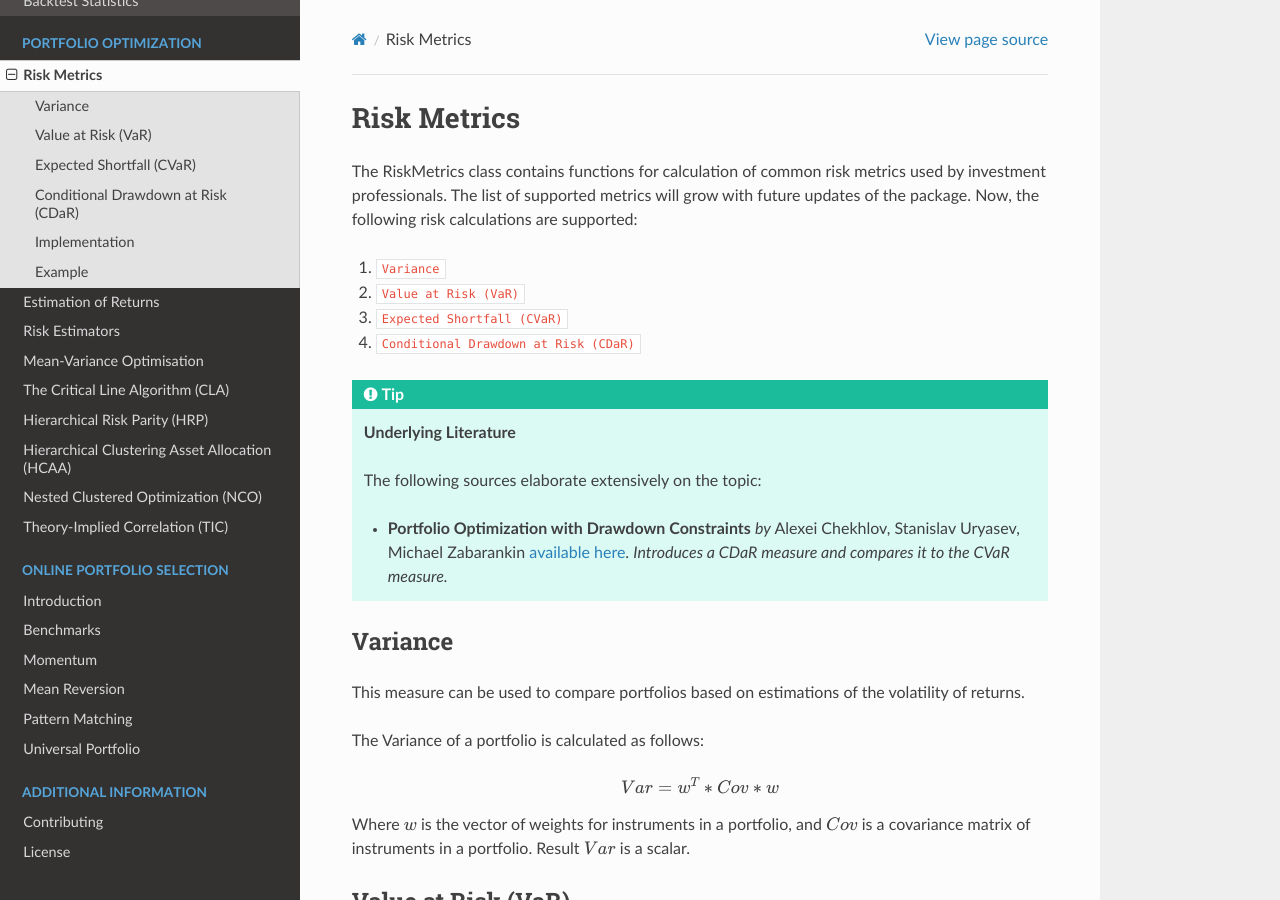
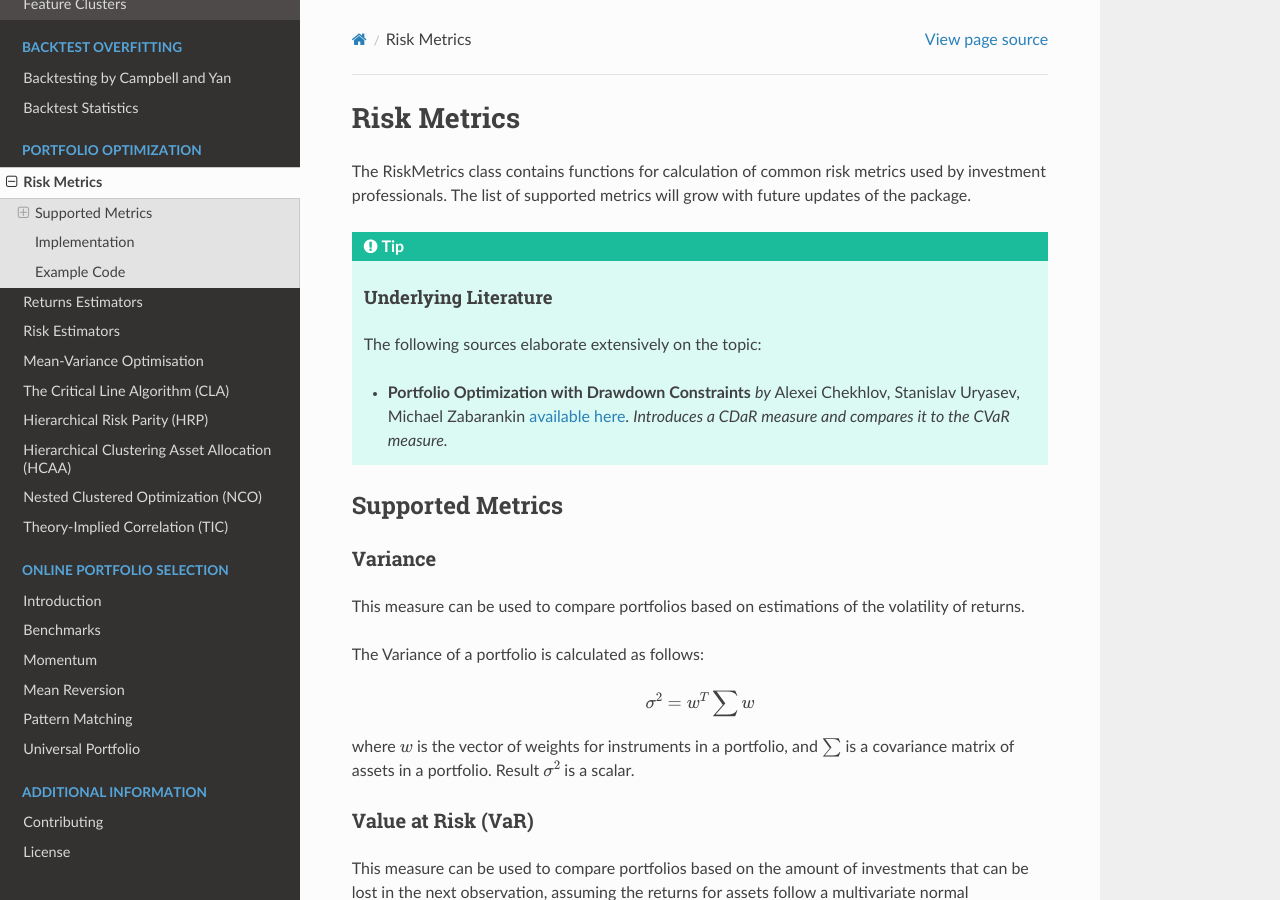
Before and after one commit to hudson-and-thames/mlfinlab, a Sphinx documentation site: the page built from docs/source/portfolio_optimisation/risk_metrics.rst, in a window 1280 px wide and 900 px high. Built offline with Sphinx 7.4.7 and the Read the Docs theme 2.0.0, drawn with Linux system fonts in a browser that asks for light colours; some of the changed text lies outside the part shown.

Commit message:
improve CLA documentation - 2

```diff
--- a/docs/source/portfolio_optimisation/mean_variance.rst
+++ b/docs/source/portfolio_optimisation/mean_variance.rst
@@ -88,7 +88,7 @@
 Supported Portfolio Allocation Solutions
 ########################################
 
-The MVO class provide some common portfolio optimization problems out-of-the-box. In this section we go over a quick overview of
+MlFinLab's :py:mod:`MeanVarianceOptimisation` class provide some common portfolio optimization problems out-of-the-box. In this section we go over a quick overview of
 these:
 
 Inverse Variance
--- a/docs/source/portfolio_optimisation/risk_metrics.rst
+++ b/docs/source/portfolio_optimisation/risk_metrics.rst
@@ -1,3 +1,31 @@
+.. |br| raw:: html
+
+    <br>
+
+.. |h3| raw:: html
+
+    <h3>
+
+.. |h3_| raw:: html
+
+    </h3>
+
+.. |h4| raw:: html
+
+    <h4>
+
+.. |h4_| raw:: html
+
+    </h4>
+
+.. |h5| raw:: html
+
+    <h5>
+
+.. |h5_| raw:: html
+
+    </h5>
+
 .. _portfolio_optimisation-risk_metrics:
 
 
@@ -6,22 +34,21 @@
 ============
 
 The RiskMetrics class contains functions for calculation of common risk metrics used by investment professionals.
-The list of supported metrics will grow with future updates of the package. Now, the following risk calculations are supported:
-
-1. ``Variance``
-2. ``Value at Risk (VaR)``
-3. ``Expected Shortfall (CVaR)``
-4. ``Conditional Drawdown at Risk (CDaR)``
+The list of supported metrics will grow with future updates of the package.
 
 .. tip::
-   **Underlying Literature**
+   |h4| Underlying Literature |h4_|
 
    The following sources elaborate extensively on the topic:
 
    - **Portfolio Optimization with Drawdown Constraints** *by* Alexei Chekhlov, Stanislav Uryasev, Michael Zabarankin `available here <https://www.ise.ufl.edu/uryasev/files/2011/11/drawdown.pdf>`_. *Introduces a CDaR measure and compares it to the CVaR measure.*
 
+
+Supported Metrics
+#################
+
 Variance
-########
+********
 
 This measure can be used to compare portfolios based on estimations of the volatility of returns.
 
@@ -29,13 +56,13 @@
 
 .. math::
 
-      Var = w^{T} * Cov * w
+      \sigma^{2} = w^{T}\sum w
 
-Where :math:`w` is the vector of weights for instruments in a portfolio, and
-:math:`Cov` is a covariance matrix of instruments in a portfolio. Result :math:`Var` is a scalar.
+where :math:`w` is the vector of weights for instruments in a portfolio, and :math:`\sum` is a covariance matrix of assets in a portfolio. Result :math:`\sigma^{2}` is a scalar.
+
 
 Value at Risk (VaR)
-###################
+*******************
 
 This measure can be used to compare portfolios based on the amount of investments that can be lost in the next observation,
 assuming the returns for assets follow a multivariate normal distribution.
@@ -52,7 +79,7 @@
 decrease by :math:`15\%` on the next observation.
 
 Expected Shortfall (CVaR)
-#########################
+*************************
 
 This measure can be used to compare portfolios based on the average amount of investments that can be lost in a
 worst-case scenario, assuming the returns for assets follow a multivariate normal distribution.
@@ -75,7 +102,7 @@
    :align: center
 
 Conditional Drawdown at Risk (CDaR)
-###################################
+***********************************
 
 This measure can be used to compare portfolios based on the average amount of a portfolio drawdown in a
 worst-case scenario, assuming the drawdowns follow a normal distribution.
@@ -101,11 +128,9 @@
 
 .. tip::
 
-    This risk metric is described in more detail in the work **Portfolio Optimization with Drawdown Constraints** `available here <https://www.ise.ufl.edu/uryasev/files/2011/11/drawdown.pdf>`_.
+    * This risk metric is described in more detail in the work **Portfolio Optimization with Drawdown Constraints** `available here <https://www.ise.ufl.edu/uryasev/files/2011/11/drawdown.pdf>`_.
 
-.. tip::
-
-    VaR, CVaR and CDaR metrics can also be used for individual assets.
+    * VaR, CVaR and CDaR metrics can also be used for individual assets.
 
 Implementation
 ##############
@@ -117,8 +142,8 @@
 
         .. automethod:: __init__
 
-Example
-########
+Example Code
+############
 Below is an example of how to use the package functions to calculate risk metrics for a portfolio.
 
 .. code-block::
```
Also changed, not shown: docs/source/portfolio_optimisation/critical_line_algorithm.rst (+81 -35 lines), docs/source/portfolio_optimisation/returns_estimation.rst (+10 -7 lines), 3 other files.
